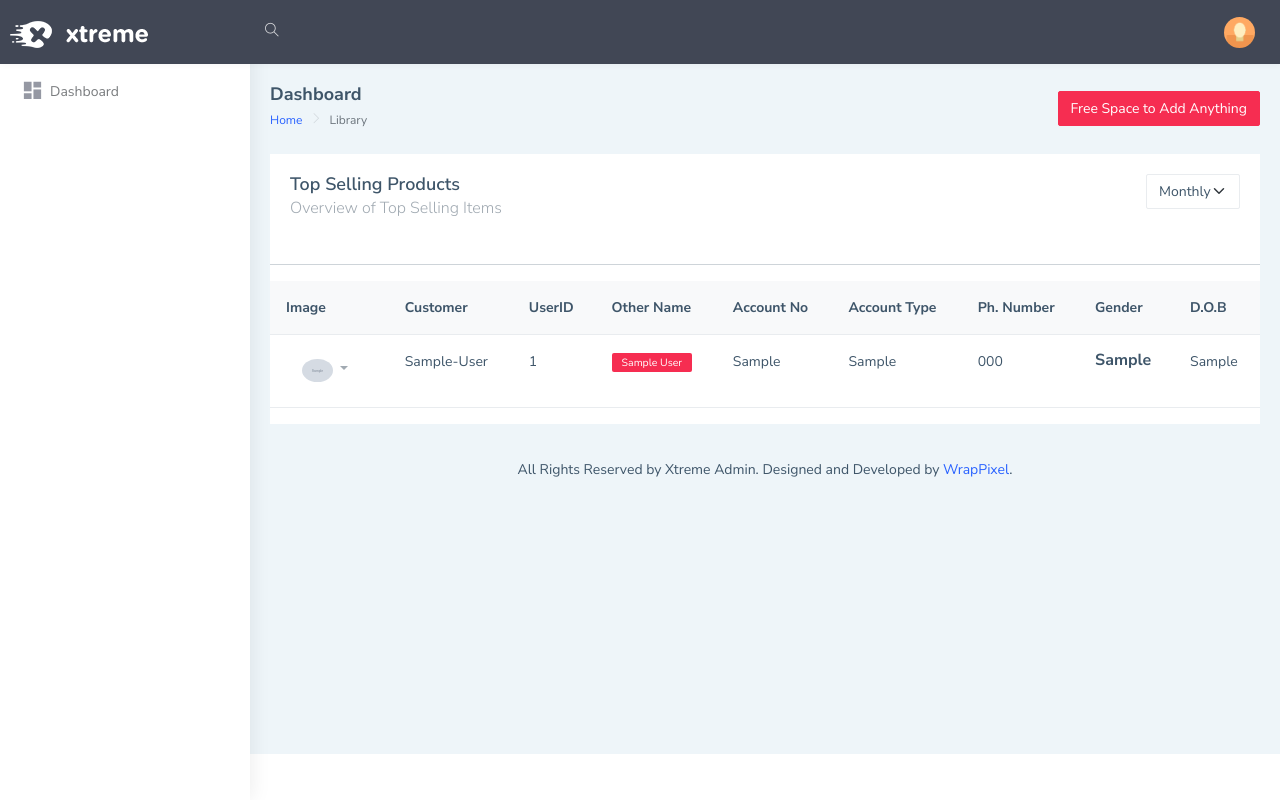
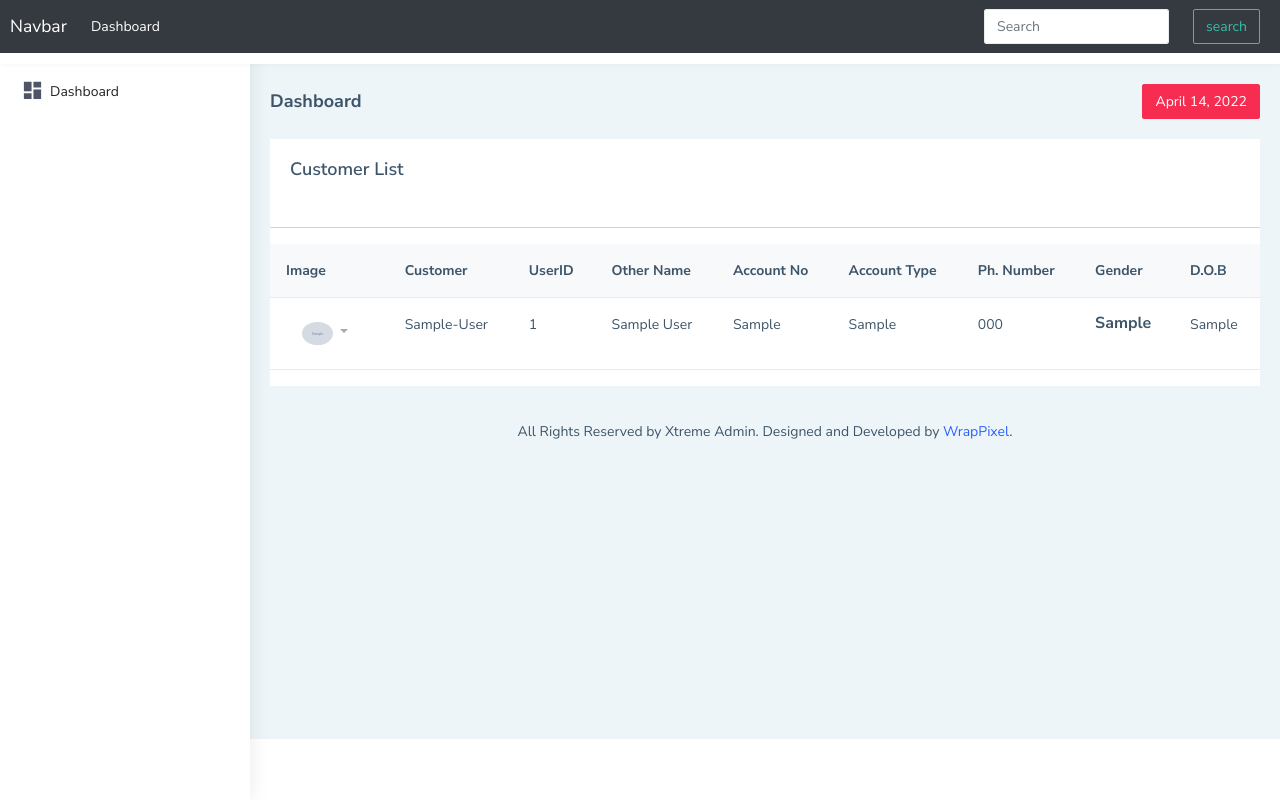
Before and after one commit to slojar/citbank, a Django app: page /superadmin/ in a window 1280 px wide. Run offline with Django 4.2, Linux system fonts and the light colour scheme; tables that the repository leaves empty hold one stand-in row (values such as "Sample post"); grey boxes marked "Sample" are stand-in pictures; style sheets or scripts are compiled from the project's sources; parts of the project's set-up code (start-up, migrations or seed data) failed here and were passed over; some libraries are stand-ins or nearby versions.

Commit message:
Added a Search System to Dashboard

```diff
--- a/account/models.py
+++ b/account/models.py
@@ -22,9 +22,6 @@ class Customer(models.Model):
     def __str__(self):
         return f"{self.user.first_name}-{self.user.last_name}"
 
-    # def image_url(self):
-    #     return str(self.image.url)
-
 
 class CustomerAccount(models.Model):
     customer = models.ForeignKey(Customer, on_delete=models.CASCADE)
--- a/citbank/settings/base.py
+++ b/citbank/settings/base.py
@@ -115,8 +115,6 @@ DEFAULT_AUTO_FIELD = 'django.db.models.AutoField'
 STATIC_URL = 'static/'
 
 
-
-
 # Simple JWT
 SIMPLE_JWT = {
     'ACCESS_TOKEN_LIFETIME': timedelta(days=30),
--- a/superadmin/templates/superadmin/index.html
+++ b/superadmin/templates/superadmin/index.html
@@ -49,80 +49,24 @@
         <!-- ============================================================== -->
         <!-- Topbar header - style you can find in pages.scss -->
         <!-- ============================================================== -->
-        <header class="topbar" data-navbarbg="skin5">
-            <nav class="navbar top-navbar navbar-expand-md navbar-dark">
-                <div class="navbar-header" data-logobg="skin5">
-                    <!-- ============================================================== -->
-                    <!-- Logo -->
-                    <!-- ============================================================== -->
-                    <a class="navbar-brand" href="index.html">
-                        <!-- Logo icon -->
-                        <b class="logo-icon">
-                            <!--You can put here icon as well // <i class="wi wi-sunset"></i> //-->
-                            <!-- Dark Logo icon -->
-                            <img src="{% static 'superadmin/assets/images/logo-icon.png' %}" alt="homepage" class="dark-logo" />
-                            <!-- Light Logo icon -->
-                            <img src="{% static 'superadmin/assets/images/logo-light-icon.png' %}" alt="homepage" class="light-logo" />
-                        </b>
-                        <!--End Logo icon -->
-                        <!-- Logo text -->
-                        <span class="logo-text">
-                            <!-- dark Logo text -->
-                            <img src="{% static 'superadmin/assets/images/logo-text.png' %}" alt="homepage" class="dark-logo" />
-                            <!-- Light Logo text -->
-                            <img src="{% static 'superadmin/assets/images/logo-light-text.png' %}" class="light-logo" alt="homepage" />
-                        </span>
-                    </a>
-                    <!-- ============================================================== -->
-                    <!-- End Logo -->
-                    <!-- ============================================================== -->
-                    <!-- This is for the sidebar toggle which is visible on mobile only -->
-                    <a class="nav-toggler waves-effect waves-light d-block d-md-none" href="javascript:void(0)"><i
-                            class="ti-menu ti-close"></i></a>
-                </div>
-                <!-- ============================================================== -->
-                <!-- End Logo -->
-                <!-- ============================================================== -->
-                <div class="navbar-collapse collapse" id="navbarSupportedContent" data-navbarbg="skin5">
-                    <!-- ============================================================== -->
-                    <!-- toggle and nav items -->
-                    <!-- ============================================================== -->
-                    <ul class="navbar-nav float-start me-auto">
-                        <!-- ============================================================== -->
-                        <!-- Search -->
-                        <!-- ============================================================== -->
-                        <li class="nav-item search-box"> <a class="nav-link waves-effect waves-dark"
-                                href="javascript:void(0)"><i class="ti-search"></i></a>
-                            <form class="app-search position-absolute">
-                                <input type="text" class="form-control" placeholder="Search &amp; enter"> <a
-                                    class="srh-btn"><i class="ti-close"></i></a>
-                            </form>
+        <header class="topbar" data-navbarbg="skin9">
+            <nav class="navbar navbar-expand-lg navbar-dark bg-dark">
+              <div class="container-fluid">
+                <a class="navbar-brand" href="#">Navbar</a>
+                <button class="navbar-toggler" type="button" data-bs-toggle="collapse" data-bs-target="#navbarSupportedContent" aria-controls="navbarSupportedContent" aria-expanded="false" aria-label="Toggle navigation">
+                  <span class="navbar-toggler-icon"></span>
+                </button>
+                <div class="collapse navbar-collapse" id="navbarSupportedContent">
+                  <ul class="navbar-nav me-auto mb-2 mb-lg-0">
+                    <li class="nav-item">
+                      <a class="nav-link active" aria-current="page" href="">Dashboard</a>
                     </li>
                   </ul>
-                    <!-- ============================================================== -->
-                    <!-- Right side toggle and nav items -->
-                    <!-- ============================================================== -->
-                    <ul class="navbar-nav float-end">
-                        <!-- ============================================================== -->
-                        <!-- User profile and search -->
-                        <!-- ============================================================== -->
-                        <li class="nav-item dropdown">
-                            <a class="nav-link dropdown-toggle text-muted waves-effect waves-dark pro-pic" href="#" id="navbarDropdown" role="button" data-bs-toggle="dropdown" aria-expanded="false">
-                                <img src="{% static 'superadmin/assets/images/users/1.jpg' %}" alt="user" class="rounded-circle" width="31">
-                            </a>
-                            <ul class="dropdown-menu dropdown-menu-end user-dd animated" aria-labelledby="navbarDropdown">
-                                <a class="dropdown-item" href="javascript:void(0)"><i class="ti-user m-r-5 m-l-5"></i>
-                                    My Profile</a>
-                                <a class="dropdown-item" href="javascript:void(0)"><i class="ti-wallet m-r-5 m-l-5"></i>
-                                    My Balance</a>
-                                <a class="dropdown-item" href="javascript:void(0)"><i class="ti-email m-r-5 m-l-5"></i>
-                                    Inbox</a>
-                            </ul>
-                        </li>
-                        <!-- ============================================================== -->
-                        <!-- User profile and search -->
-                        <!-- ============================================================== -->
-                    </ul>
+                  <form method="GET" action="{% url 'superadmin:index' %}" class="d-flex">
+                    <input class="form-control me-4" type="search" placeholder="Search" aria-label="Search" name="query">
+                      <input type="submit" class="btn btn-outline-success" name="Submit" value="search"/>
+                  </form>
+                </div>
               </div>
             </nav>
         </header>
@@ -138,15 +82,11 @@
                 <!-- Sidebar navigation-->
                 <nav class="sidebar-nav">
                     <ul id="sidebarnav">
-
-<!--                        <li class="p-15 m-t-10"><a href="javascript:void(0)"-->
-<!--                                class="btn d-block w-100 create-btn text-white no-block d-flex align-items-center"><i-->
-<!--                                    class="fa fa-plus-square"></i> <span class="hide-menu m-l-5">Create New</span> </a>-->
-<!--                        </li>-->
                         <!-- User Profile-->
                         <li class="sidebar-item"> <a class="sidebar-link waves-effect waves-dark sidebar-link"
-                                href="index.html" aria-expanded="false"><i class="mdi mdi-view-dashboard"></i><span
-                                    class="hide-menu">Dashboard</span></a></li>
+                                href="" aria-expanded="false"><i class="mdi mdi-view-dashboard"></i><span
+                                    class="hide-menu">Dashboard</span></a>
+                        </li>
                     </ul>
 
                 </nav>
@@ -167,12 +107,10 @@
             <div class="page-breadcrumb">
                 <div class="row align-items-center">
                     <div class="col-5">
-                        <h4 class="page-title">Dashboard</h4>
                         <div class="d-flex align-items-center">
                             <nav aria-label="breadcrumb">
                                 <ol class="breadcrumb">
-                                    <li class="breadcrumb-item"><a href="#">Home</a></li>
-                                    <li class="breadcrumb-item active" aria-current="page">Library</li>
+                                    <h4 class="page-title">Dashboard</h4>
                                 </ol>
                             </nav>
                         </div>
@@ -180,7 +118,7 @@
                     <div class="col-7">
                         <div class="text-end upgrade-btn">
                             <a href="https://www.wrappixel.com/templates/xtremeadmin/" class="btn btn-danger text-white"
-                                target="_blank">Free Space to Add Anything</a>
+                                target="_blank">{% now 'DATE_FORMAT' %}</a>
                         </div>
                     </div>
                 </div>
@@ -203,18 +141,17 @@
                                 <!-- title -->
                                 <div class="d-md-flex">
                                     <div>
-                                        <h4 class="card-title">Top Selling Products</h4>
-                                        <h5 class="card-subtitle">Overview of Top Selling Items</h5>
+                                        <h4 class="card-title">Customer List</h4>
                                     </div>
                                     <div class="ms-auto">
-                                        <div class="dl">
-                                            <select class="form-select shadow-none">
-                                                <option value="0" selected>Monthly</option>
-                                                <option value="1">Daily</option>
-                                                <option value="2">Weekly</option>
-                                                <option value="3">Yearly</option>
-                                            </select>
-                                        </div>
+<!--                                        <div class="dl">-->
+<!--                                            <select class="form-select shadow-none">-->
+<!--                                                <option value="0" selected>Monthly</option>-->
+<!--                                                <option value="1">Daily</option>-->
+<!--                                                <option value="2">Weekly</option>-->
+<!--                                                <option value="3">Yearly</option>-->
+<!--                                            </select>-->
+<!--                                        </div>-->
                                     </div>
                                 </div>
                                 <!-- title -->
@@ -235,7 +172,7 @@
                                         </tr>
                                     </thead>
                                     <tbody>
-
+                        {% if customers != None %}
                                 {% for customer in customers %}
                                     <tr>
                                         <td>
@@ -248,14 +185,16 @@
                                         <td>{{ customer }}</td>
                                         <td>{{ customer.customerID }}</td>
                                         <td>
-                                                <label class="label label-danger">{{ customer.other_name }}</label>
+                                            {% if customer.other_name == None %}
+                                                <center>-</center>
+                                            {% else %}
+                                                {{ customer.other_name }}
+                                            {% endif %}
                                         </td>
                                         <td>
                                             {% for i in customer.customeraccount_set.all %}
                                                 <p>
-                                                        {% if i.account_no == "" %}
-                                                            No Account
-                                                        {% else %}
+                                                    {% if i.account_no != "" %}
                                                         {{ i.account_no }}
                                                     {% endif %}
                                                 </p>
@@ -264,11 +203,10 @@
                                         <td>
                                             {% for i in customer.customeraccount_set.all %}
                                                 <p>
-                                                        {% if i.account_type == None %}
-                                                            No Type
-                                                        {% else %}
+                                                    {% if i.account_no != "" %}
                                                         {{ i.account_type }}
                                                     {% endif %}
+
                                                 </p>
                                             {% endfor %}
                                         </td>
@@ -276,11 +214,11 @@
                                         <td>
                                             <h5 class="m-b-0">{{ customer.gender }}</h5>
                                         </td>
-                                            <td>{{ customer.dob }}</td>
+                                        <td>{{ customer.dob|truncatewords:1 }}</td>
                                     </tr>
                                     <hr>
-
                                 {% endfor %}
+                        {% endif %}
                                     </tbody>
                                 </table>
                             </div>
--- a/superadmin/views.py
+++ b/superadmin/views.py
@@ -1,10 +1,18 @@
+from django.db.models import Q
 from django.shortcuts import render
-from account import models
+from account.models import *
 # Create your views here.
 
 
 def dashboard(request):
-    customers = models.Customer.objects.all()
+    customers = Customer.objects.all()
+    if 'Submit' in request.GET and request.GET.get('query'):
+        var = request.GET.get('query')
+        query = Q(user__first_name__icontains=var) | Q(user__last_name__icontains=var)
+        query |= Q(user__username__icontains=var) | Q(customerID__iexact=var)
+        query |= Q(gender__icontains=var) | Q(phone_number__iexact=var)
+
+        customers = Customer.objects.filter(query)
     return render(request, 'superadmin/index.html', {
         'customers': customers,
     })
```
Also changed, not shown: account/views.py (+0 -10 lines). Lines whose indentation alone changed are shown as unchanged.
